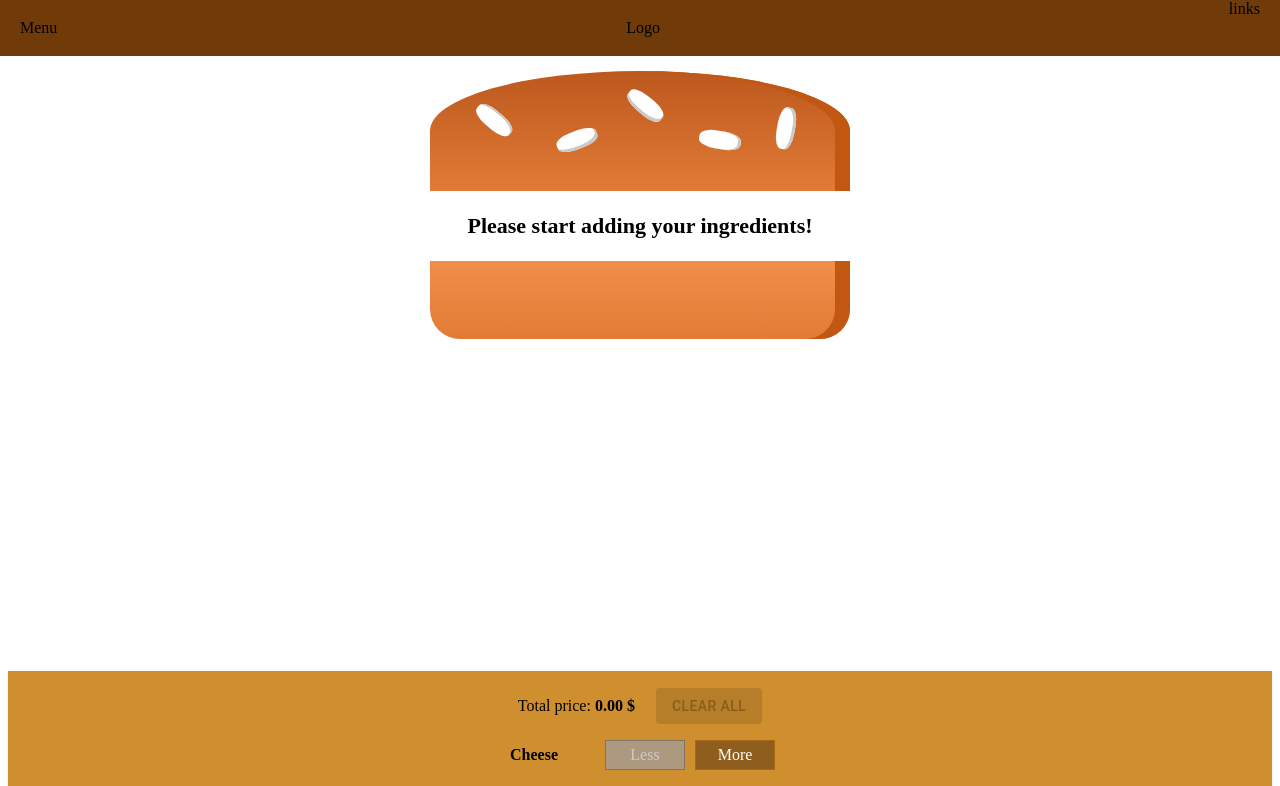
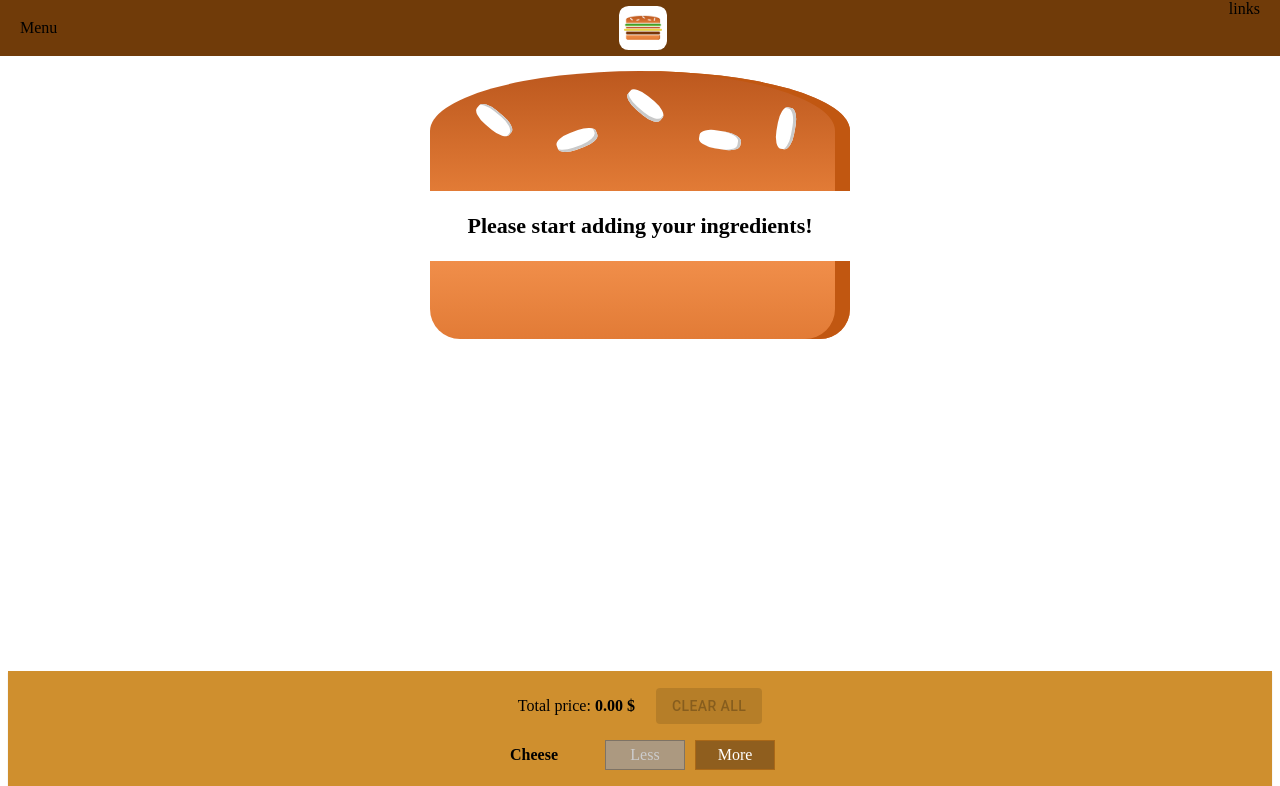
Before and after one commit to rajgohil07/burger_builder, a React (Create React App) app: page / in a window 1280 px wide. Shown: the top 786 px of the page. Built offline with nearby package versions, Linux system fonts and the light colour scheme; the HTML template or start-up script is replaced by a standard one.

Commit message:
have added burger logo

```diff
--- a/src/component/alert/alert.tsx
+++ b/src/component/alert/alert.tsx
@@ -1,4 +1,4 @@
-import { Snackbar, Alert } from "@mui/material";
+import { Snackbar, Alert, Box } from "@mui/material";
 import {
   defaultAlertText,
   defaultAlertTiming,
@@ -26,6 +26,7 @@ export const AlertComponent = ({
         onClose={() => {}}
         transitionDuration={timing / 8}
       >
+        <Box mt={5} mr={3}>
           <Alert
             style={{
               backgroundColor: isSuccess ? "rgb(78,154,81)" : "rgb(211,47,47)",
@@ -39,6 +40,7 @@ export const AlertComponent = ({
           >
             {alertText}
           </Alert>
+        </Box>
       </Snackbar>
     </>
   );
--- /dev/null
+++ b/src/component/logo/logo.css
@@ -0,0 +1,21 @@
+.logo {
+    background-color: white;
+    padding: 5px;
+    height: 80%;
+    border-radius: 20%;
+    position: relative;
+    box-sizing: border-box;
+}
+
+.logo img {
+    height: 70%;
+    position: relative;
+    top: 50%;
+    transform: translateY(-50%);
+    transition: all 250ms ease-in-out;
+}
+
+.logo img:hover {
+    height: 100%;
+    transition: all 250ms ease-in-out;
+}
--- /dev/null
+++ b/src/component/logo/logo.tsx
@@ -0,0 +1,8 @@
+import logoImage from "../../assets/images/burger-logo.png";
+import "./logo.css";
+
+export const Logo = () => (
+  <div className="logo">
+    <img src={logoImage} alt="burger" title="Burger" />
+  </div>
+);
--- a/src/component/navigation/toolbar/toolbar.tsx
+++ b/src/component/navigation/toolbar/toolbar.tsx
@@ -1,9 +1,10 @@
+import { Logo } from "../../logo/logo";
 import "./toolbar.css";
 
 export const ToolbarComponent = () => (
   <header className="Toolbar">
     <div>Menu</div>
-    <div>Logo</div>
+    <Logo />
     <nav>links</nav>
   </header>
 );
```
Also changed, not shown: src/assets/images/burger-logo.png (added). Lines whose indentation alone changed are shown as unchanged.
